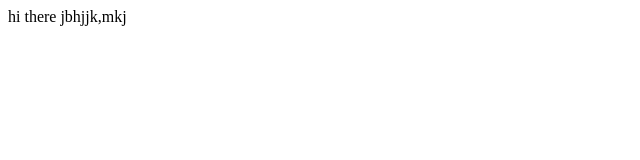
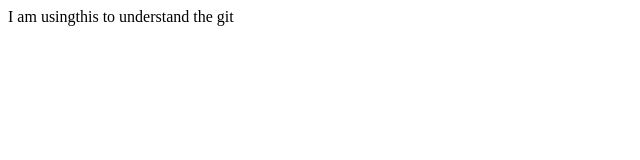
Before and after one commit to canaught/learnReact, a plain HTML site: page index.html in a window 1280 px wide. Shown: the whole page, without its empty margins (0-640 px from the left). Drawn offline with Linux system fonts and the light colour scheme.

Commit message:
driblle two

```diff
--- a/index.html
+++ b/index.html
@@ -7,6 +7,6 @@
     <title>Git uses</title>
 </head>
 <body>
-    hi there jbhjjk,mkj
+    I am usingthis to understand the git
 </body>
 </html>
```
Also changed, not shown: 1 other file.
